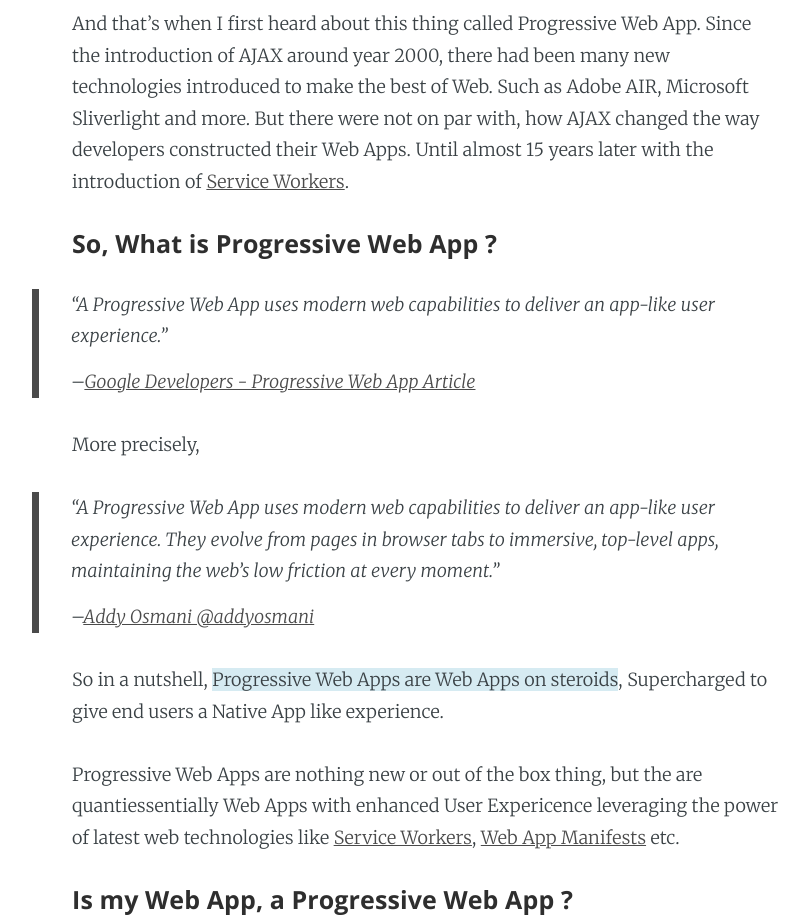
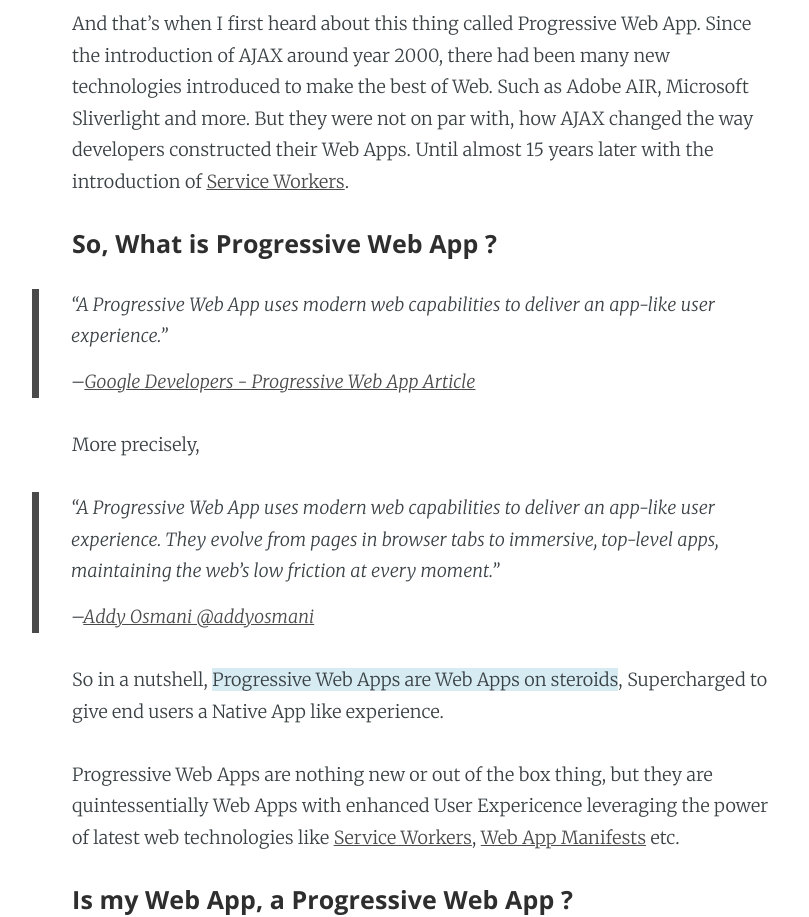
Before and after one commit to inf3cti0n95/Otaku-Codes, a Jekyll site: the page built from _posts/2017-05-07-web-apps-on-steroids-progressive-web-apps-introduction.markdown, in a window 1280 px wide and 1400 px high, scrolled down 1092 px. Shown: the part 248-1165 px from the top of the window, without its empty margins (213-1022 px from the left). Built offline with Jekyll 4.4.1, drawn with Linux system fonts in a browser that asks for light colours; comment, search, counter and statistics services are not loaded.

Commit message:
Fixed Grammar Mistakes

```diff
--- a/_posts/2017-05-07-web-apps-on-steroids-progressive-web-apps-introduction.markdown
+++ b/_posts/2017-05-07-web-apps-on-steroids-progressive-web-apps-introduction.markdown
@@ -15,7 +15,7 @@
 
 While Google leading the Development of the Web by making it more secure, performant and immersive. [Alex Russell @slightlyoff](https://github.com/slightlyoff) from Google introduced the term Progressive Web App for the first time in his blog post [ Progressive Web Apps: Escaping Tabs Without Losing Our Soul ](https://infrequently.org/2015/06/progressive-apps-escaping-tabs-without-losing-our-soul/) and defined what was needed for a Web App to evolve, discussing with [Frances Berriman @phae](https://github.com/phae) in the year 2015.
 
-And that's when I first heard about this thing called Progressive Web App. Since the introduction of AJAX around year 2000, there had been many new technologies introduced to make the best of Web. Such as Adobe AIR, Microsoft Sliverlight and more. But there were not on par with, how AJAX changed the way developers constructed their Web Apps. Until almost 15 years later with the introduction of [Service Workers](https://developers.google.com/web/fundamentals/getting-started/primers/service-workers#what_is_a_service_worker).
+And that's when I first heard about this thing called Progressive Web App. Since the introduction of AJAX around year 2000, there had been many new technologies introduced to make the best of Web. Such as Adobe AIR, Microsoft Sliverlight and more. But they were not on par with, how AJAX changed the way developers constructed their Web Apps. Until almost 15 years later with the introduction of [Service Workers](https://developers.google.com/web/fundamentals/getting-started/primers/service-workers#what_is_a_service_worker).
 
 #### So, What is Progressive Web App ?
 
@@ -32,7 +32,7 @@
 
 So in a nutshell, <span style="background-color: #d6ebf2">Progressive Web Apps are Web Apps on steroids</span>, Supercharged to give end users a Native App like experience.
 
-Progressive Web Apps are nothing new or out of the box thing, but the are quantiessentially Web Apps with enhanced User Expericence leveraging the power of latest web technologies like [Service Workers](https://developers.google.com/web/fundamentals/getting-started/primers/service-workers#what_is_a_service_worker), [Web App Manifests](https://developers.google.com/web/fundamentals/engage-and-retain/web-app-manifest/) etc.
+Progressive Web Apps are nothing new or out of the box thing, but they are quintessentially Web Apps with enhanced User Expericence leveraging the power of latest web technologies like [Service Workers](https://developers.google.com/web/fundamentals/getting-started/primers/service-workers#what_is_a_service_worker), [Web App Manifests](https://developers.google.com/web/fundamentals/engage-and-retain/web-app-manifest/) etc.
 
 #### Is my Web App, a Progressive Web App ?
 
```
